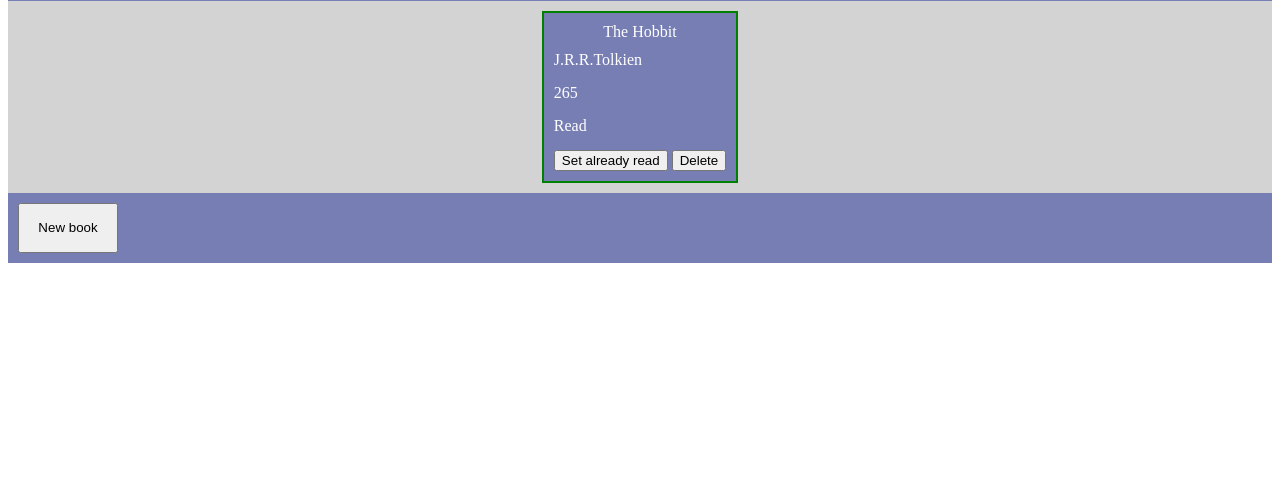
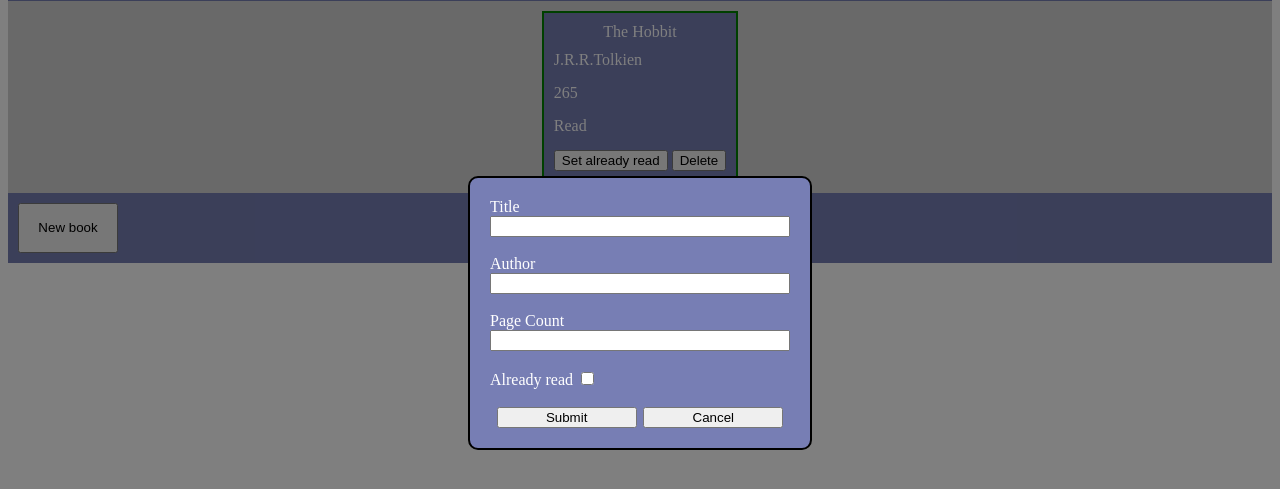
Before and after one commit to AlexandruIordan99/library, a plain HTML site: page index.html in a window 1280 px wide. Both pictures are taken after a click on the button "New book". Shown: the part 87-576 px from the top of the page. Drawn offline with Linux system fonts and the light colour scheme.

Commit message:
Polished form, made it so that it pops up when clicking the new book button. The form and overlay are closed when clicking the cancel button or on the overlay.

```diff
--- a/index.html
+++ b/index.html
@@ -36,7 +36,11 @@
 
   <footer>
 
-    <form id ="newBookForm">
+    <button id ="newBookButton" data-modal-target = "newBookForm">New book</button>
+
+
+  </footer>
+  <form id ="newBookForm" class="newBookForm">
 
     <label for="title">Title<br></label>
     <input type ="text" id ="title" required><br>
@@ -50,17 +54,15 @@
       Already read <input id = readStatus type="checkbox">
     </label> <br>
 
-      <button class ="submit">Submit</button>
-      <button class ="cancel">Cancel</button>
+    <div id="formButtonDiv">
 
+    <button id="submitButton" type="button">Submit</button>
+    <button id ="cancelButton" type="button">Cancel</button>
+
+    </div>
   </form>
-
-    <button id ="newBookButton">New book</button>
-
-
-  </footer>
 </div>
-
+<div id="overlay"></div>
 
 
 <script src="index.js"></script>
--- a/index.js
+++ b/index.js
@@ -29,10 +29,49 @@ function displayLibrary(){
 }
 displayLibrary();
 
+
+
 const newBookButton = document.getElementById('newBookButton');
 
-newBookButton.addEventListener('click', function(){
+const newBookForm = document.getElementById('newBookForm');
 
+const cancelButton = document.getElementById('cancelButton');
+
+const submitButton = document.getElementById('submitButton');
+
+const overlay = document.getElementById('overlay');
+
+function openForm(modal){
+  if (modal ==null){
+    return;
+  }
+  modal.classList.add('active');
+  overlay.classList.add('active');
+}
+
+function closeForm(modal){
+  if (modal == null){
+    return;
+  }
+  modal.classList.remove('active');
+  overlay.classList.remove('active');
+}
+
+function closeOverlay(overlay){
+  overlay.classList.remove('active');
+}
+
+newBookButton.addEventListener('click', () =>{
+    openForm(newBookForm);
+})
+
+cancelButton.addEventListener('click', () =>{
+  closeForm(newBookForm);
+})
+
+overlay.addEventListener('click', () =>{
+  closeOverlay(overlay);
+  closeOverlay(newBookForm);
 })
 
 let bookCardContainer = document.getElementById('bookCardContainer');
--- a/style.css
+++ b/style.css
@@ -85,15 +85,57 @@ img{
 }
 
 #newBookForm{
-  background-color: rgba(0, 0, 0, 0.3);
-  opacity: 0;
+  display: flex;
+  flex-direction: column;
+  opacity: 1;
   position: fixed;
-  z-index: -1;
+  top: 50%;
+  left: 50%;
+  transform: translate(-50%, -50%) scale(0);
+  transition: 200ms ease-in-out;
+  background-color: #777eb4;
+  color: white;
+  border: 2px solid black;
+  width: 300px;
+  max-width: 80%;
+  border-radius: 10px;
+  padding: 20px;
+  z-index: 10;
+}
+
+#newBookForm.active{
+  transform: translate(-50%, -50%) scale(1);
 
 }
 
-#newBookForm.open{
+#formButtonDiv{
+  display: flex;
+  justify-content: space-evenly;
+}
+#submitButton, #cancelButton{
+  width: 140px;
+}
+
+.newBookForm.open{
   opacity: 1;
   z-index: 999;
+  display: block;
+}
 
+#overlay{
+  position: fixed;
+  opacity: 0;
+  top: 0;
+  left: 0;
+  right: 0;
+  bottom: 0;
+  background-color: rgba(0, 0, 0, 0.5);
+  pointer-events: none;
+  transition: 200ms ease-in-out;
 }
+
+
+#overlay.active{
+  opacity: 1;
+  pointer-events: all;
+}
```
Lines whose indentation alone changed are shown as unchanged.
